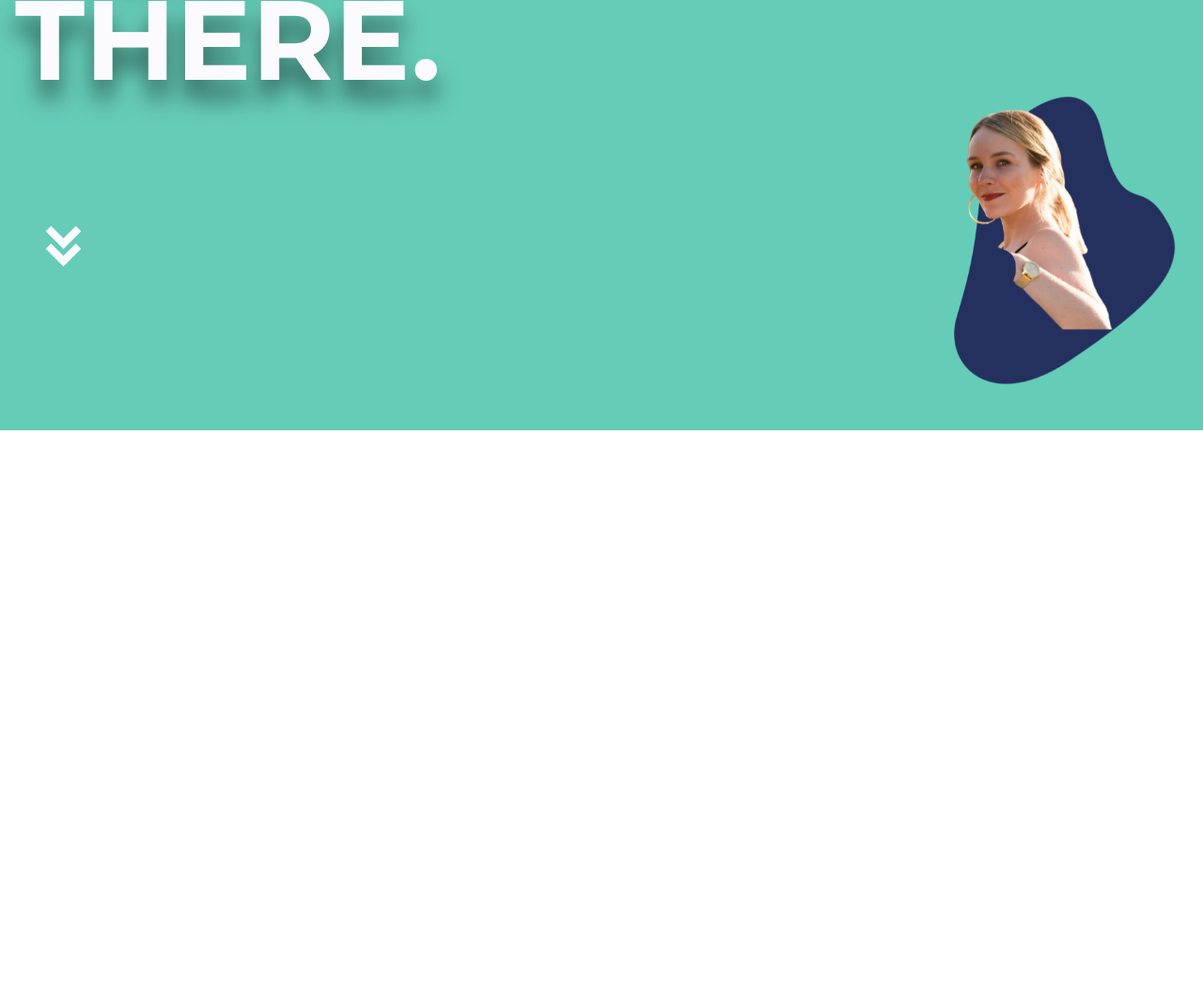
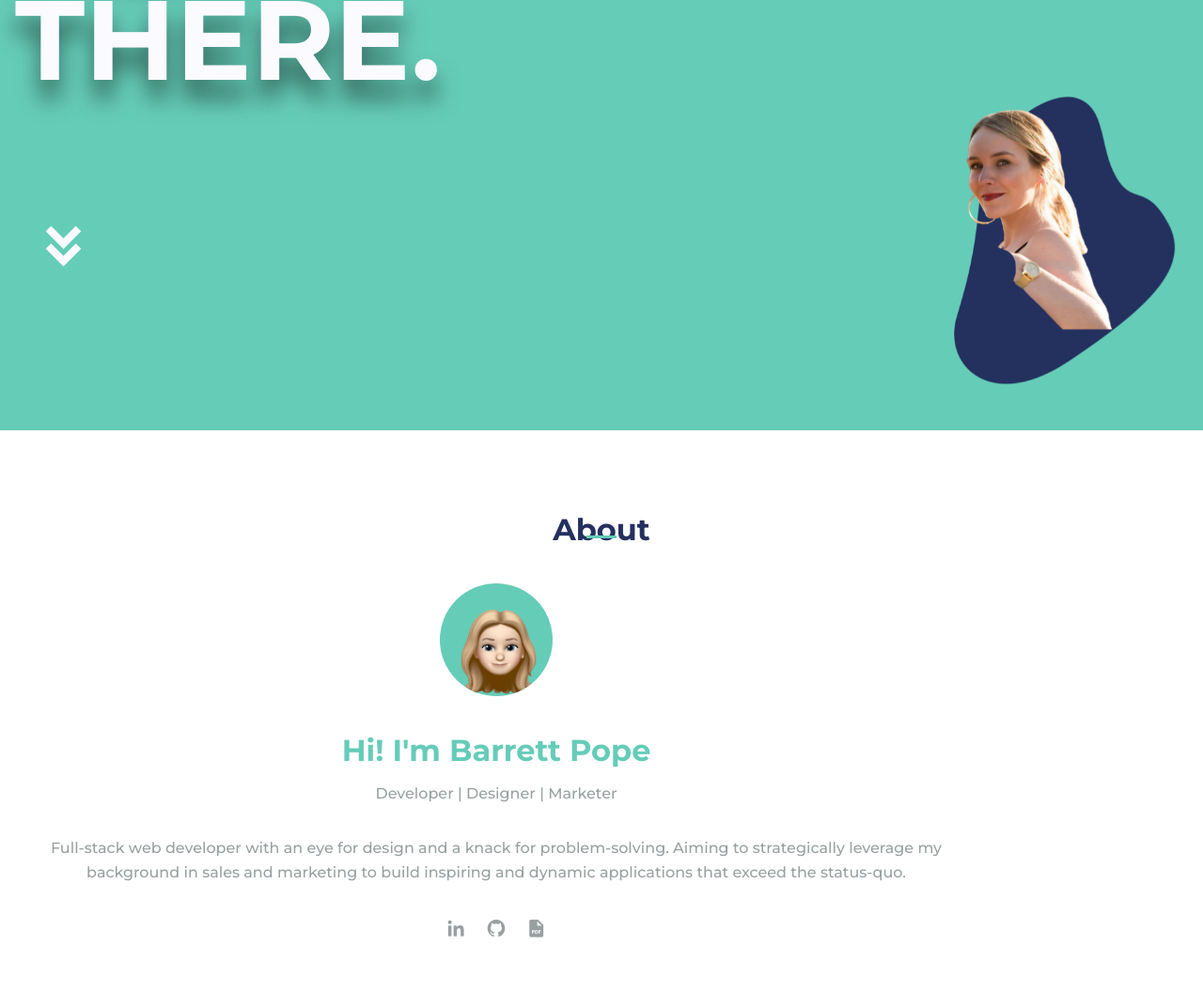
Before and after one commit to Barrettpope/Portfolio, a plain HTML site: page index.html in a window 1280 px wide. Shown: the part 342-1399 px from the top of the page at 94% size. Before the commit the page ends 800 px from the top, so only its background shows below. Drawn offline with nearby package versions, Linux system fonts and the light colour scheme.

Commit message:
About Section created and styling added

```diff
--- a/assets/css/style.css
+++ b/assets/css/style.css
@@ -244,3 +244,44 @@ img {
   bottom: 0;
   width: 295px;
 }
+
+/* About Section */
+.about-container {
+  justify-items: center;
+  row-gap: 2rem;
+  text-align: center;
+}
+.about-img {
+  display: flex;
+  justify-content: center;
+  padding-top: 1rem;
+  width: 120px;
+  height: 120px;
+  background-color: var(--first-color);
+  border-radius: 50%;
+  overflow: hidden;
+}
+.about-img img {
+  width: 200px;
+  margin-left: 13.5px;
+}
+.about-subtitle {
+  font-size: var(--h2-font-size);
+  color: var(--first-color);
+  margin-bottom: var(--mb-1);
+}
+.about-text {
+  margin-bottom: var(--mb-4);
+}
+.about-profession {
+  display: block;
+  margin-bottom: var(--mb-4);
+}
+.about-social-icon {
+  font-size: 1.4rem;
+  margin: 0 var(--mb-1);
+  transition: color 0.5s;
+}
+.about-social-icon:hover {
+  color: var(--first-color);
+}
--- a/index.html
+++ b/index.html
@@ -79,6 +79,51 @@
           />
         </div>
       </section>
+
+      <!-- About Section -->
+      <section class="about section" id="about">
+        <h2 class="section-title">About</h2>
+
+        <div class="about-container bd-grid">
+          <div class="about-img">
+            <img src="assets/img/avatar.jpg" alt="" />
+          </div>
+
+          <div>
+            <h2 class="about-subtitle">Hi! I'm Barrett Pope</h2>
+            <span class="about-profession"
+              >Developer | Designer | Marketer</span
+            >
+            <p class="about-text">
+              Full-stack web developer with an eye for design and a knack for
+              problem-solving. Aiming to strategically leverage my background in
+              sales and marketing to build inspiring and dynamic applications
+              that exceed the status-quo.
+            </p>
+
+            <div class="about-social">
+              <a
+                href="https://www.linkedin.com/in/barrettpope/"
+                target="_blank"
+                class="about-social-icon"
+                ><i class="bx bxl-linkedin"></i
+              ></a>
+              <a
+                href="https://github.com/Barrettpope"
+                target="_blank"
+                class="about-social-icon"
+                ><i class="bx bxl-github"></i
+              ></a>
+              <a
+                href="./assets/resume/barrett-pope-resume.pdf"
+                target="_blank"
+                class="about-social-icon"
+                ><i class="bx bxs-file-pdf"></i
+              ></a>
+            </div>
+          </div>
+        </div>
+      </section>
     </main>
   </body>
 </html>
```
